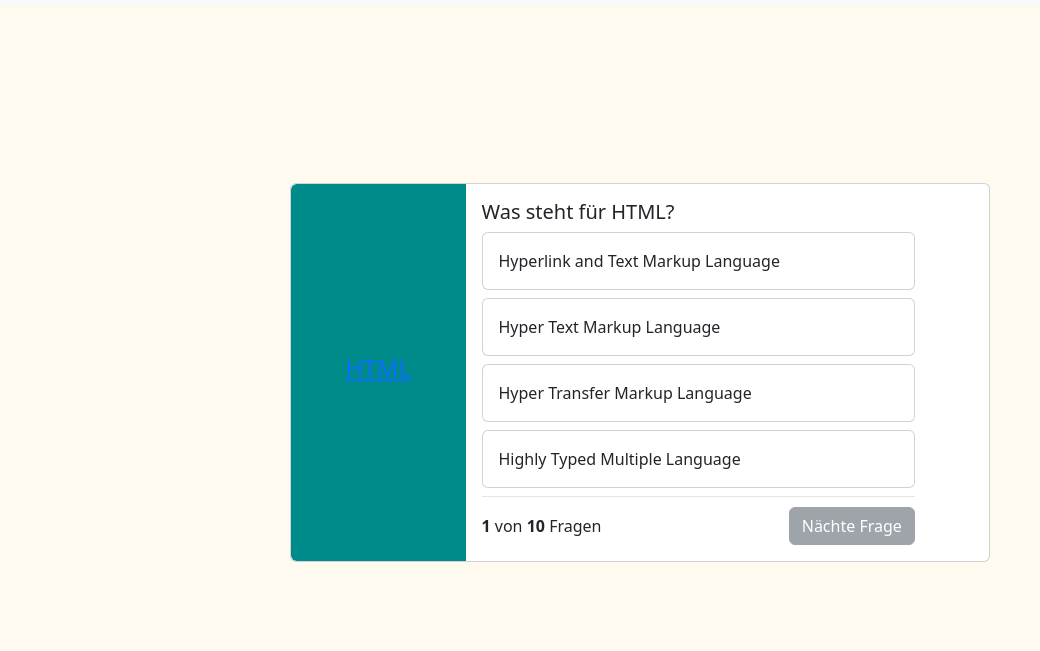
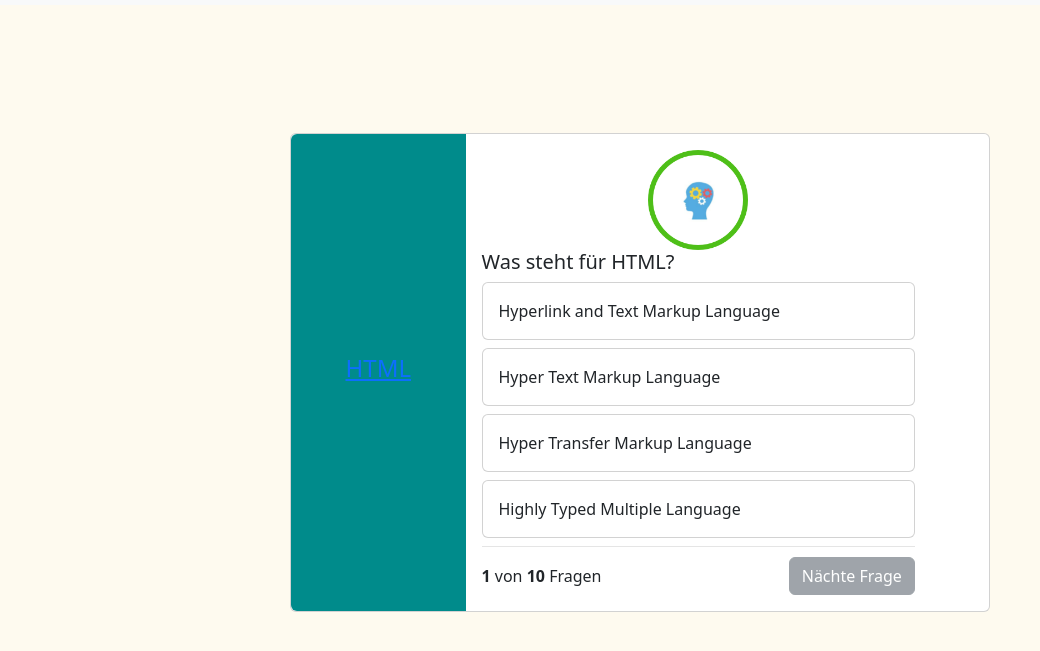
Before and after one commit to MarioWinter/QUIZAPP, a website: page index.html in a window 1280 px wide. Shown: the part 45-696 px from the top of the page, without its empty margins (0-1040 px from the left). Drawn offline with nearby package versions, Linux system fonts and the light colour scheme.

Commit message:
start finishPage

```diff
--- a/index.html
+++ b/index.html
@@ -26,7 +26,14 @@
 
             </div>
             <div class="col-md-8">
-                <div class="card-body">
+                <div class="card-body" id="endCard">
+                    <!--End Page-->
+                    <div class="finish-card-container">
+                        <img class="brain-result" src="./img/brain result.png" alt="">
+
+                    </div>
+
+                    <!--  -->
                     <h5 class="card-title" id="questionTextHTML"></h5>
                     <div class="card quiz-answer mb-2" onclick="answer('answer_1')">
                         <div class="card-body" id="answer_1">
--- a/script.js
+++ b/script.js
@@ -10,15 +10,14 @@ function init() {
 function showHtmlQuestion() {
     let question = htmlQuestions[currentHtmlQuest];
     if (currentHtmlQuest == htmlQuestions.length) {
-        console.log('Seiten Ende');
+        document.getElementById('endCard').innerHTML = '';
+        document.getElementById('endCard').innerHTML = finishQuiz();
     } else {
-
-
-    document.getElementById('questionTextHTML').innerHTML = question['question'];
-    document.getElementById('answer_1').innerHTML = question['answer_1'];
-    document.getElementById('answer_2').innerHTML = question['answer_2'];
-    document.getElementById('answer_3').innerHTML = question['answer_3'];
-    document.getElementById('answer_4').innerHTML = question['answer_4'];
+        document.getElementById('questionTextHTML').innerHTML = question['question'];
+        document.getElementById('answer_1').innerHTML = question['answer_1'];
+        document.getElementById('answer_2').innerHTML = question['answer_2'];
+        document.getElementById('answer_3').innerHTML = question['answer_3'];
+        document.getElementById('answer_4').innerHTML = question['answer_4'];
     };
 }
 
@@ -67,3 +66,13 @@ function resetQuests() {
     }
 
 }
+
+
+function finishQuiz() {
+    return `
+        <div>
+
+        </div>
+    `;
+
+}
--- a/style.css
+++ b/style.css
@@ -51,3 +51,13 @@
 .bg-success, .bg-danger {
     color: white;
 }
+
+.brain-result {
+    height: 100px;
+}
+
+.finish-card-container {
+    display: flex;
+    align-items: center;
+    justify-content: center;
+}
```
Also changed, not shown: img/brain result.png (added), img/brainbg.jpg (added), img/logo.png (added), img/tropy.png (added), 1 other file.
